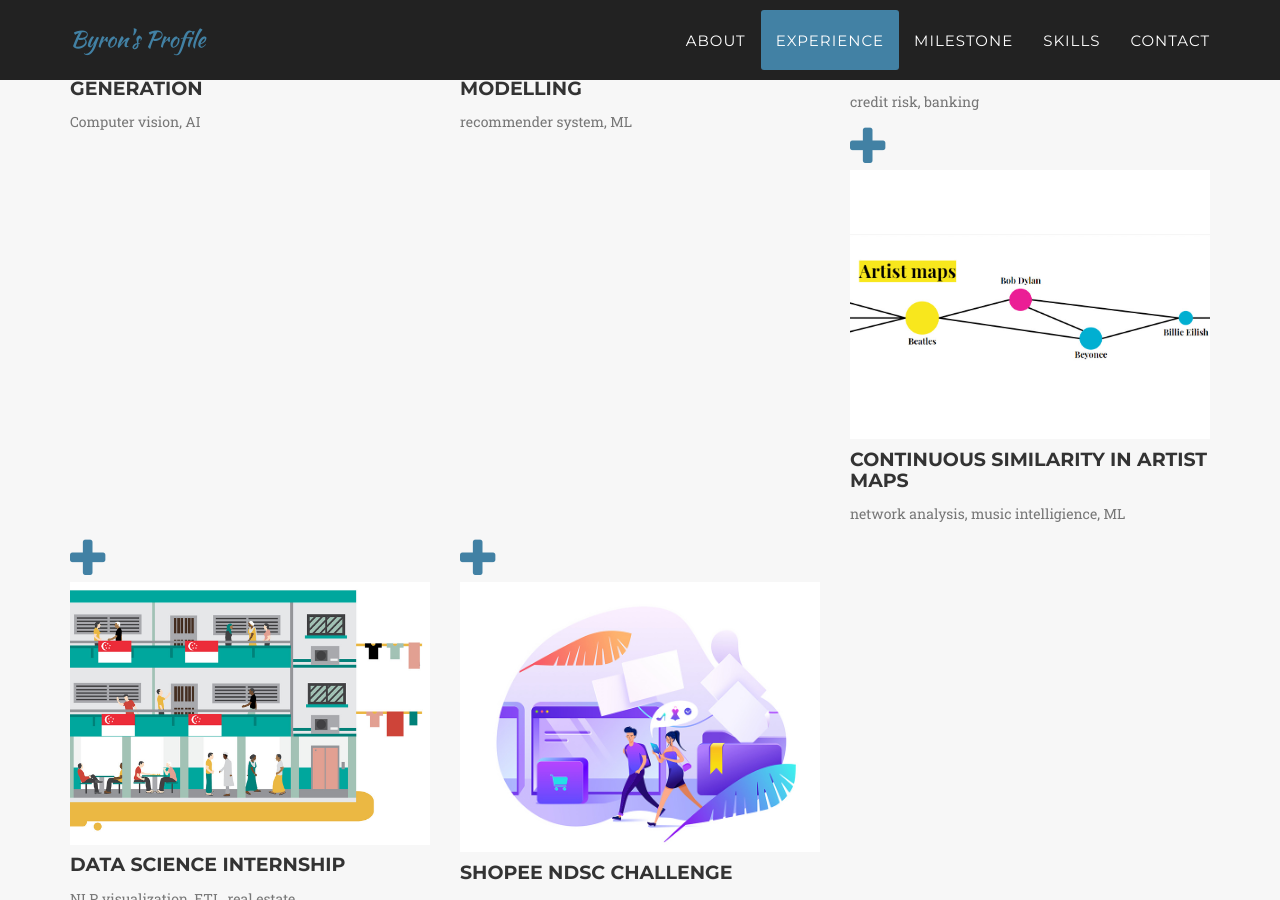
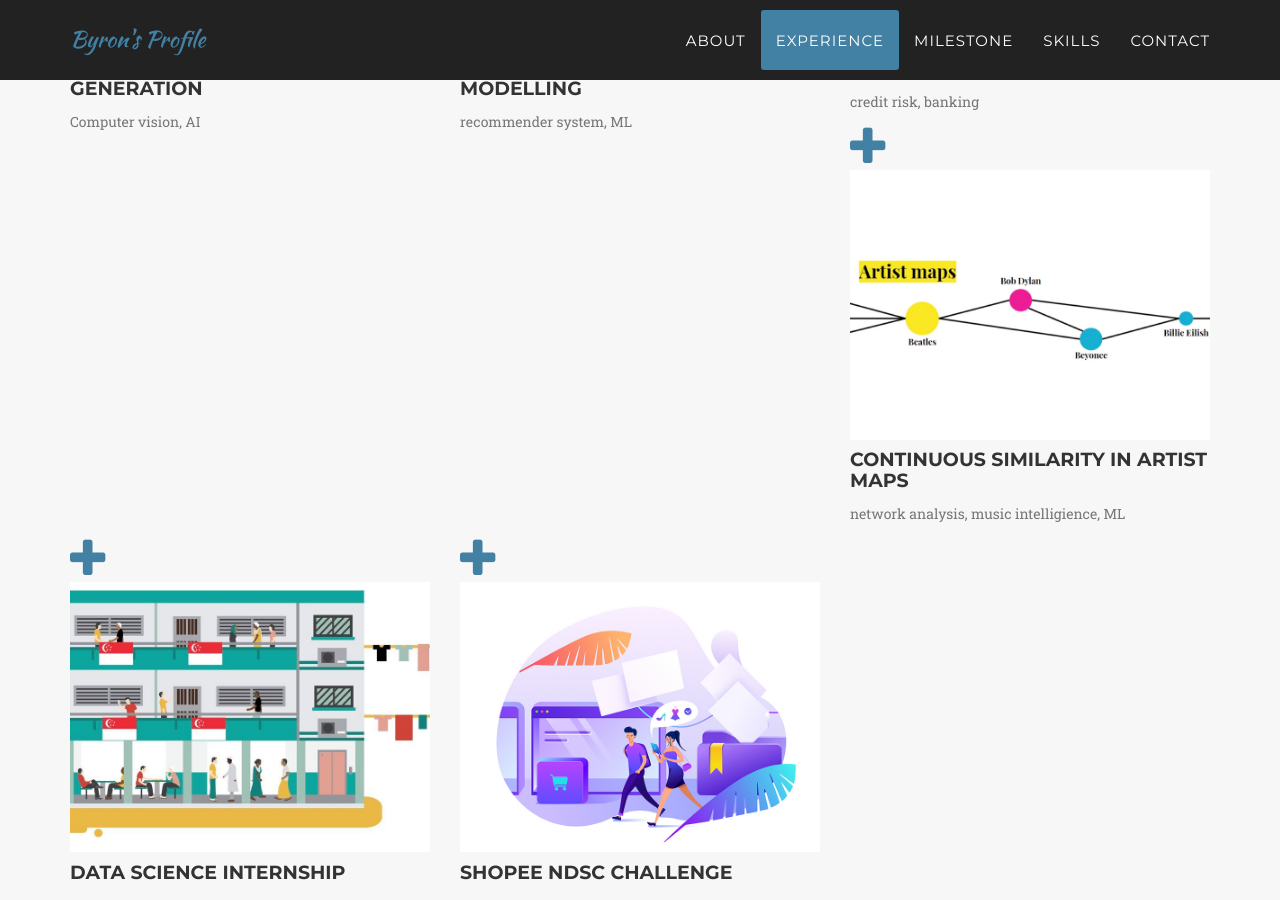
Before and after one commit to yingjiebyron/byron.GitHub.io, a Jekyll site: the page built from _posts/2014-07-14-project-5.markdown, in a window 1280 px wide and 900 px high, scrolled down 2286 px. Built offline with Jekyll 4.4.1, drawn with Linux system fonts in a browser that asks for light colours; some web fonts are replaced.

Commit message:
fix exp figures

```diff
--- a/_posts/2014-07-14-project-5.markdown
+++ b/_posts/2014-07-14-project-5.markdown
@@ -5,7 +5,7 @@
 modal-id: 5
 date: May 2019- Aug 2019
 img: SGmap.png
-thumbnail: HDB.jpeg
+thumbnail: HDB.jpg
 alt: image-alt
 project-date: May 2019- Aug 2019
 client: Start Bootstrap
--- a/_posts/2014-07-15-project-4.markdown
+++ b/_posts/2014-07-15-project-4.markdown
@@ -5,7 +5,7 @@
 modal-id: 4
 date: Jan 2020
 img: music_map.png
-thumbnail: music_network.jpg
+thumbnail: music_network.png
 alt: image-alt
 project-date: April 2014
 client: UT
```
Also changed, not shown: img/portfolio/HDB.jpeg (deleted), img/portfolio/HDB.jpg (added), img/portfolio/NDSC.jpg, img/portfolio/music_network.jpg (deleted), img/portfolio/music_network.png (added), img/portfolio/ndsc-shopee-banner.png (deleted).
